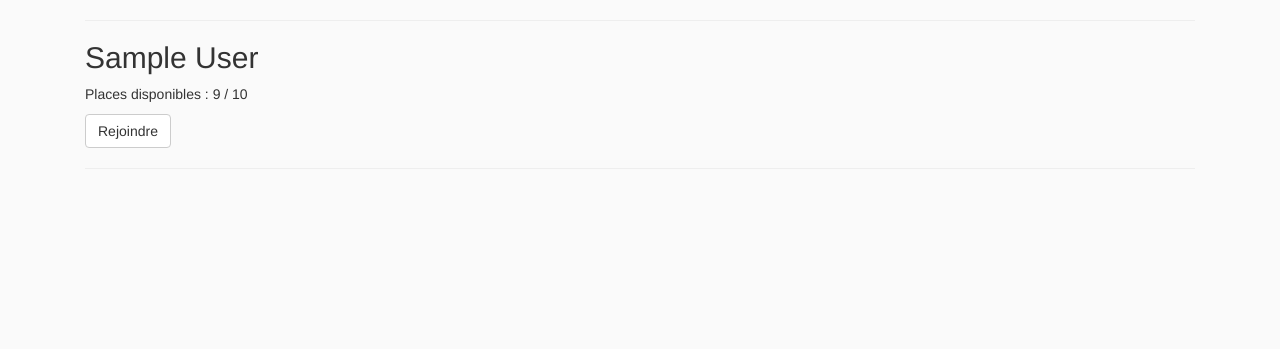
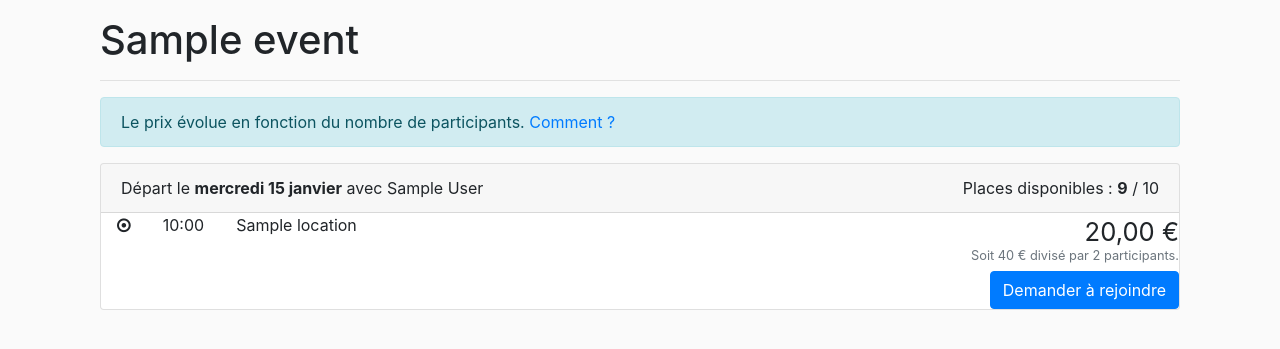
Before and after one commit to jeunes-democrates/covoiturage-jdem, a Django app: a page that uses static/templates/meta.html in a window 1280 px wide. Shown: the top 349 px of the page. Run offline with Django 3.2, Linux system fonts and the light colour scheme; tables that the repository leaves empty hold one stand-in row (values such as "Sample post"); some libraries are stand-ins or nearby versions.

Commit message:
design is complete

```diff
--- a/rideshare/models.py
+++ b/rideshare/models.py
@@ -37,6 +37,11 @@ class Ride(models.Model):
 	owner = models.ForeignKey(User)
 	seats = models.SmallIntegerField(default=5)
 	return_ride = models.ForeignKey('self', null=True, blank=True)
+	fuel_cost = models.DecimalField(max_digits=9, decimal_places=2, default=0.00)
+	tolls_cost = models.DecimalField(max_digits=9, decimal_places=2, default=0.00)
+	car_wear_cost = models.DecimalField(max_digits=9, decimal_places=2, default=0.00)
+	other_costs = models.DecimalField(max_digits=9, decimal_places=2, default=0.00)
+	# cost is divided equally among users
 
 	def __str__(self):
 		return '{} {} — {} seats'.format(self.owner.first_name, self.owner.last_name, str(self.seats))
@@ -51,6 +56,8 @@ class Stop(models.Model):
 	def __str__(self):
 		return '{} — {} — {}'.format(self.ride, self.location.name, self.time)
 
+	class Meta:
+		ordering = ('time',)
 
 
 class Rider(models.Model):
--- a/rideshare/templates/rideshare/ride_list.html
+++ b/rideshare/templates/rideshare/ride_list.html
@@ -3,46 +3,105 @@
 
 {% block content %}{{ block.super }}
 
-<div class="col-sm-12">
+<div class="col-sm-12" style="margin-top: 1em">
 
-{% if page_title %}<h1>{{ page_title }} ({{ object_list|length }}) :</h1>{% endif %}
+<h1>{{ event.name }}</h1>
 
 <hr/>
 
+<div class="alert alert-info">
+	Le prix évolue en fonction du nombre de participants. <a href="#">Comment ?</a>
+</div>
 
 {% for object in object_list %}
 
-<div class="ride">
+<div class="ride card">
 
-	<h2>{{ object.owner.first_name }} {{ object.owner.last_name }}</h2>
+	<div class="card-header">
+		<span class="ride__remaining-seats">
+			{% if object.rider__count == object.seats %}
+			<span class="text-muted">Complet</span>
+			{% else %}
+			Places disponibles : <strong>{{ object.remaining_seats }}</strong> / {{ object.seats }}
+			{% endif %}
+		</span>
+		Départ le <strong>{{ object.departure_datetime|date:"l d F" }}</strong>
+		{% if object.departure_date|date != object.arrival_date|date %}
+		, arrivée le <strong>{{ object.arrival_datetime|date:"l d F" }}, </strong>
+		{% endif %}
+		avec {{ object.owner.first_name }} {{ object.owner.last_name }}
+	</div>
 
-	{% if object.rider__count == object.seats %}
-		<p class="text--light">Complet</p>
-	{% else %}
-		<p>Places disponibles : {{ object.remaining_seats }} / {{ object.seats }}</p>
-	{% endif %}
-
-	<a class="btn btn-default" href="{% url 'ride_share_detail_of_ride' object.pk %}">Rejoindre</a>
+	<div class="card-block">
+		<div class="ride__stops">
+		{% for stop in object.stop_set.all %}
+			<div class="ride__stop">
+				<span class="ride__stop__pin"><i class="fa fa-dot-circle-o"></i></span>
+				<span class="ride__stop__time">{{ stop.time|time:"H:i" }}</span>
+				<span class="ride__stop__location">{{ stop.location.name }}</span>
+			</div>
+		{% endfor %}
+		</div>
+		<div class="ride__interactions">
+			<div class="ride__price"
+				data-cost="{{ object.cost }}"
+				data-riders="{{ object.number_of_riders|add:1 }}" >
+				<i class="fa fa-circle-o-notch fa-spin fa-fw"></i>
+				<span class="sr-only">Calcul...</span>
+			</div>
+			<div class="ride__price-details text-muted">
+				Soit {{ object.cost }} € divisé par {{ object.number_of_riders|add:1 }} participants.
+			</div>
+			{% if object.rider__count >= object.seats %}
+			<a class="ride__join btn btn-secondary">Complet</a>
+			{% else %}
+			<a class="ride__join pull-right btn btn-primary" href="{% url 'request_to_join_ride' object.pk %}">Demander à rejoindre</a>
+			{% endif %}
+		</div>
+	</div>
 
 </div>
 
-<hr/>
 {% endfor %}
 
 
 
 {% if not object_list %}
-
-<p>Cette liste est vide.</p>
-
+<p>Il n'y a pas encore de trajets sur cet évènement.</p>
 {% endif %}
 
-</div> <!--columns-->
+</div>
+
+<style>
+
+.ride__remaining-seats { float: right; margin-left: 1em; }
+
+.ride__stops { display: table; float: left; }
+.ride__stop { display: table-row; }
+.ride__stop > span { display: table-cell; padding: 0 1em; }
+
+.ride__interactions { float: right; }
+.ride__price { font-size: 1.6em; text-align: right; }
+.ride__price-details { font-size: .8em; position: relative; top: -.4em; }
+
+
+</style>
 
 {% endblock content %}
 
 
 
-{% block scripts %}{{ block.super }}
+{% block scripts %} {{ block.super }}
+
+<script>
+
+var $ridePrice = $('.ride__price')
+	rideCost = parseFloat($ridePrice.attr('data-cost'))
+	riders = parseFloat($ridePrice.attr('data-riders'))
+	ridePrice = rideCost / riders
+
+$ridePrice.text(ridePrice.toFixed(2).toString().replace(".", ",") + ' €')
+
+</script>
 
 {% endblock scripts %}
--- a/rideshare/urls.py
+++ b/rideshare/urls.py
@@ -4,8 +4,9 @@ from django.views.generic.base import RedirectView
 from . import views
 
 urlpatterns = [
-	url(r'^events/(?P<event_slug>[\x00-\x7F]+)/$', views.ListOfRides.as_view(), name='rideshare_list_of_rides_for_event'),
+	url(r'^events/(?P<slug>[\x00-\x7F]+)/$', views.ListOfRides.as_view(), name='rideshare_list_of_rides_for_event'),
 	url(r'^events/$', views.ListOfEvents.as_view(), name='rideshare_list_of_events'),
-	url(r'^ride/(?P<ride_pk>[0-9]+)/$', views.DetailOfRide.as_view(), name='ride_share_detail_of_ride'),
+	url(r'^rides/(?P<pk>[0-9]+)/request-to-join/$', views.requestToJoinRide, name='request_to_join_ride'),
+#	url(r'^ride/(?P<pk>[0-9]+)/$', views.DetailOfRide.as_view(), name='ride_share_detail_of_ride'),
 	url(r'^$', RedirectView.as_view(url="events", permanent=False)),
 ]
--- a/rideshare/views.py
+++ b/rideshare/views.py
@@ -1,6 +1,6 @@
 import random, ast
 from datetime import datetime, timedelta
-from django.db.models import Count, F
+from django.db.models import F, ExpressionWrapper, Count, Min, Max, DecimalField
 from django.conf import settings
 from django.contrib.auth.decorators import login_required
 from django.contrib.admin.views.decorators import staff_member_required
@@ -8,7 +8,7 @@ from django.contrib.auth.models import User
 from django.contrib import messages
 from django.core.exceptions import ObjectDoesNotExist
 from django.core.urlresolvers import reverse
-from django.http import HttpResponseRedirect, HttpResponse, HttpRequest
+from django.http import HttpResponseRedirect, HttpResponse, HttpRequest, JsonResponse
 from django.shortcuts import get_object_or_404, render, render_to_response, redirect
 from django.template import RequestContext
 from django.utils.decorators import method_decorator
@@ -21,32 +21,33 @@ from .forms import *
 
 #	@method_decorator(login_required, name='dispatch')
 class ListOfEvents(ListView):
+	template_name = 'list.html'
 	model = Event
 
 	def get_context_data(self, **kwargs):
 		context = super(ListOfEvents, self).get_context_data(**kwargs)
 		context['url_by_slug'] = True
+		context['page_title'] = "Prochains évènements"
 		return context
 
 
 
 #	@method_decorator(login_required, name='dispatch')
 class ListOfRides(ListView):
-	template_name = 'ride_list.html'
-	queryset = Ride.objects.annotate(remaining_seats=F('seats')-Count('rider'))
+	template_name = 'rideshare/ride_list.html'
+	queryset = Ride.objects.annotate(
+		number_of_riders=Count('rider'),
+		remaining_seats=F('seats')-Count('rider'),
+		departure_datetime=Min('stop__time'),
+		arrival_datetime=Max('stop__time'),
+		cost=F('fuel_cost')+F('tolls_cost')+F('car_wear_cost')+F('other_costs'),
+		)
 
 	def get_context_data(self, **kwargs):
 		context = super(ListOfRides, self).get_context_data(**kwargs)
-		context['event'] = Event.objects.get(slug=self.kwargs['event_slug'])
+		context['event'] = Event.objects.get(slug=self.kwargs['slug'])
+		context['page_title'] = context['event'].name
 		return context
 
-
-
-#	@method_decorator(login_required, name='dispatch')
-class DetailOfRide(DetailView):
-	model = Ride
-	template_name = 'ride_detail.html'
-
-	def get_context_data(self, **kwargs):
-		context = super(DetailOfRide, self).get_context_data(**kwargs)
-		return context
+def requestToJoinRide(request, pk):
+	return JsonResponse({'requestSuccessful': 1})
--- a/static/templates/meta.html
+++ b/static/templates/meta.html
@@ -8,8 +8,8 @@
 	<meta charset="utf-8">
 	<meta name="viewport" content="width=device-width, initial-scale=1">
 	<meta http-equiv="X-UA-Compatible" content="IE=edge">
-	<link rel="stylesheet" href="https://cdnjs.cloudflare.com/ajax/libs/twitter-bootstrap/3.3.6/css/bootstrap.min.css">
-	<link rel="stylesheet" href="https://maxcdn.bootstrapcdn.com/font-awesome/4.6.2/css/font-awesome.min.css">
+	<link rel="stylesheet" href="https://cdnjs.cloudflare.com/ajax/libs/twitter-bootstrap/4.0.0-alpha.3/css/bootstrap.min.css">
+	<link rel="stylesheet" href="https://cdnjs.cloudflare.com/ajax/libs/font-awesome/4.6.3/css/font-awesome.min.css">
 	<link rel="shortcut icon" href="{% get_static_prefix %}images/favicon.ico" type="image/x-icon" />
 
 	<title>{% block title %}{% endblock title %}Covoiturage</title>
@@ -36,8 +36,8 @@
 
 {% block scripts %}
 
-	<script src="https://cdnjs.cloudflare.com/ajax/libs/jquery/2.2.4/jquery.min.js"></script>
-	<script src="https://cdnjs.cloudflare.com/ajax/libs/twitter-bootstrap/3.3.6/js/bootstrap.min.js"></script>
+	<script src="https://cdnjs.cloudflare.com/ajax/libs/jquery/3.1.0/jquery.min.js"></script>
+	<script src="https://cdnjs.cloudflare.com/ajax/libs/twitter-bootstrap/4.0.0-alpha.3/js/bootstrap.min.js"></script>
 
 {% endblock scripts %}
 
```
Also changed, not shown: rideshare/templates/rideshare/ride_detail.html (deleted, +0 -73 lines), rideshare/migrations/0002_auto_20160807_1543.py (added), rideshare/migrations/0003_auto_20160807_1625.py (added).
